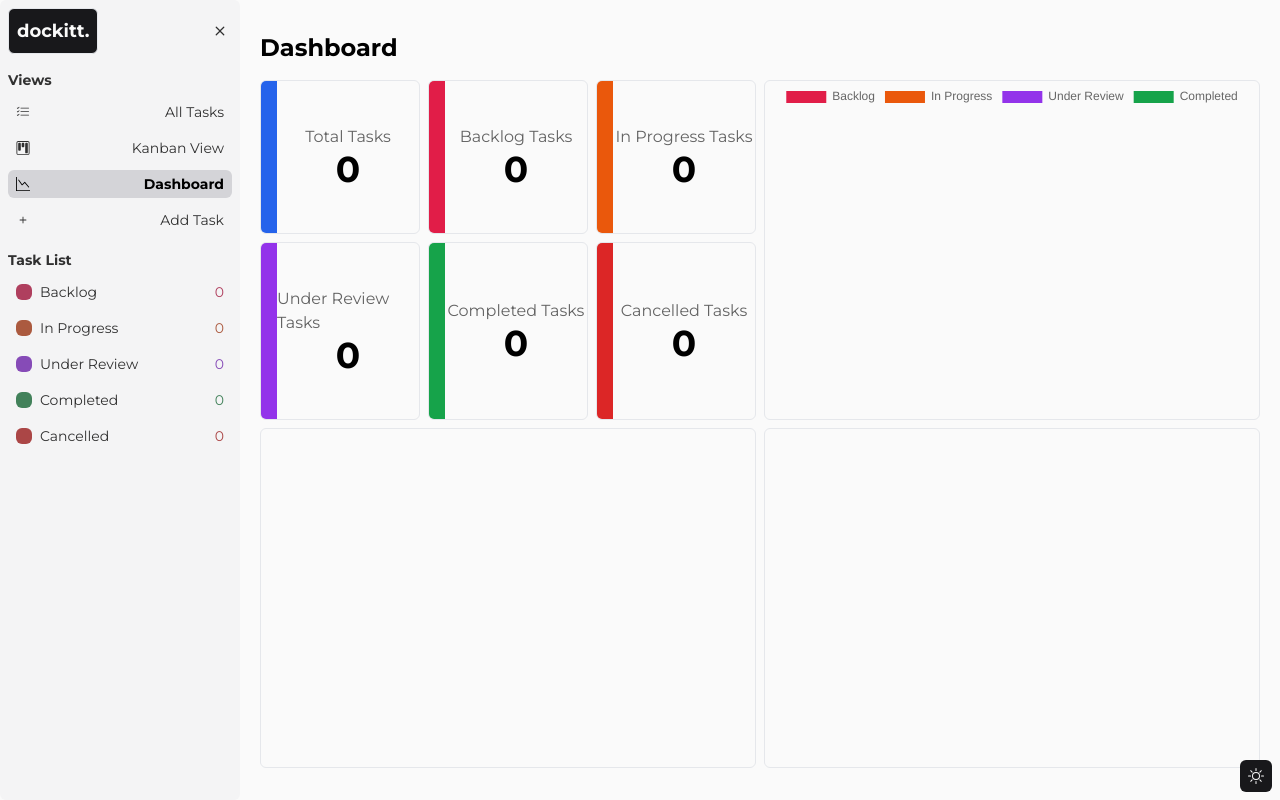
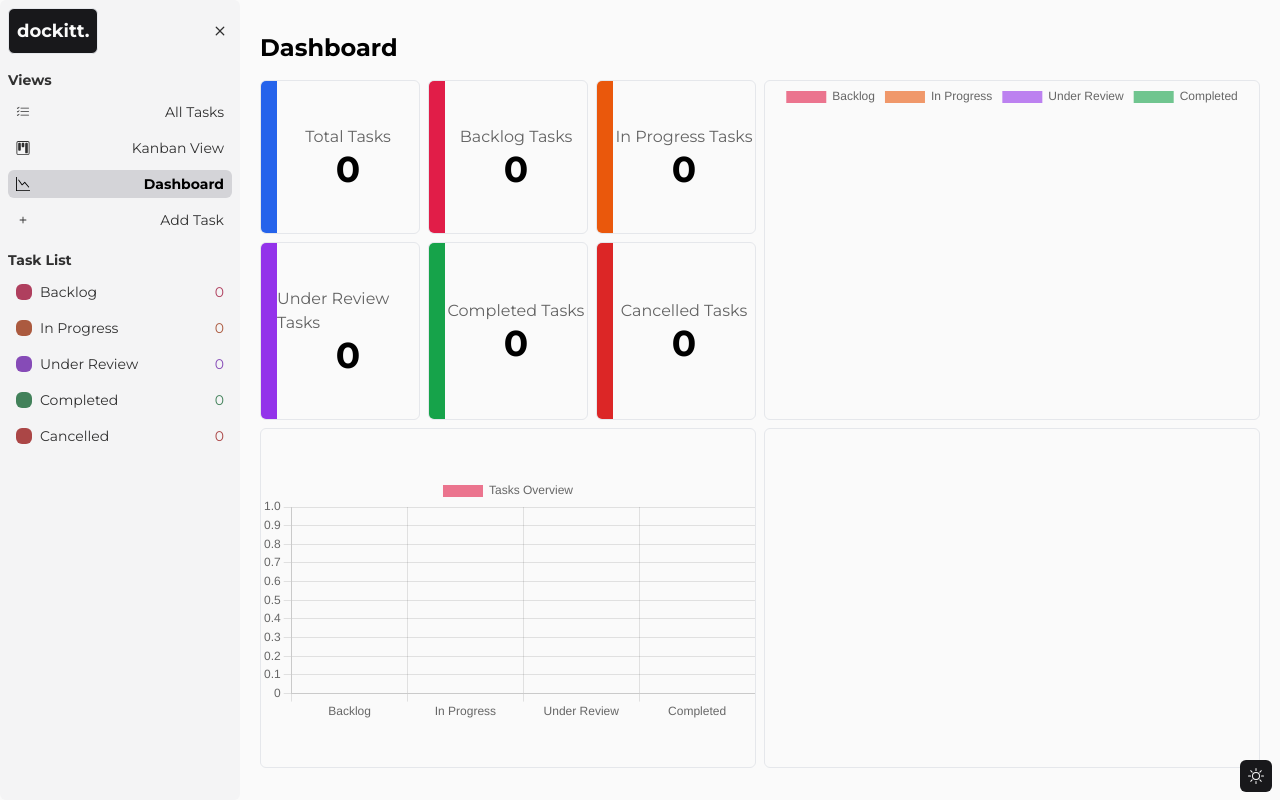
Before and after one commit to williamalowe/next-dockitt, a Next.js app: page /dashboard in a window 1280 px wide. Built offline with nearby package versions, Linux system fonts and the light colour scheme.

Commit message:
feat: add bar-chart component

```diff
--- a/src/app/dashboard/page.tsx
+++ b/src/app/dashboard/page.tsx
@@ -1,3 +1,4 @@
+import BarChart from "@/components/bar-chart";
 import DoughnutChart from "@/components/donut-chart";
 import Tally from "@/components/tally";
 
@@ -12,7 +13,9 @@ export default function Dashboard() {
         <div className="border rounded-md dark:border-zinc-800">
           <DoughnutChart />
         </div>
-        <div className="border rounded-md dark:border-zinc-800"></div>
+        <div className="border rounded-md dark:border-zinc-800 flex">
+          <BarChart />
+        </div>
         <div className="border rounded-md dark:border-zinc-800"></div>
       </div>
     </main>
--- /dev/null
+++ b/src/components/bar-chart.tsx
@@ -0,0 +1,75 @@
+"use client"
+
+import { useTask } from "@/context/task-context";
+import {
+  Chart as ChartJS,
+  CategoryScale,
+  LinearScale,
+  BarElement,
+  Title,
+  Tooltip,
+  Legend,
+} from "chart.js";
+
+import { Bar } from "react-chartjs-2";
+
+ChartJS.register(
+  CategoryScale,
+  LinearScale,
+  BarElement,
+  Title,
+  Tooltip,
+  Legend
+);
+
+const BarChart = () => {
+  const { tasks } = useTask();
+  const options = {
+    responsive: true,
+    plugins: {
+      legend: {
+        position: "top",
+      },
+      title: {
+        display: false,
+        text: "Chart.js Bar Chart",
+      },
+    },
+  };
+
+  const labels = ["Backlog", "In Progress", "Under Review", "Completed"];
+
+  const data = {
+    labels: labels,
+    datasets: [
+      {
+        label: "Tasks Overview",
+        data: [
+          tasks.filter((task) => task.status === "backlog").length,
+          tasks.filter((task) => task.status === "in progress").length,
+          tasks.filter((task) => task.status === "under review").length,
+          tasks.filter((task) => task.status === "completed").length,
+        ],
+        backgroundColor: [
+          '#e11d489a',
+          '#ea580c9a',
+          '#9333ea9a',
+          '#16a34a9a'
+        ],
+        borderColor: [
+          '#e11d48',
+          '#ea580c',
+          '#9333ea',
+          '#16a34a'
+        ],
+      },
+    ],
+  };
+  return (
+    <div className="flex-1 flex items-center justify-center">
+      <Bar options={options} data={data} />
+    </div>
+  );
+};
+
+export default BarChart;
--- a/src/components/donut-chart.tsx
+++ b/src/components/donut-chart.tsx
@@ -21,10 +21,10 @@ const DoughnutChart = () => {
           tasks.filter((task) => task.status === "completed").length,
         ],
         backgroundColor: [
-          '#e11d48',
-          '#ea580c',
-          '#9333ea',
-          '#16a34a'
+          '#e11d489a',
+          '#ea580c9a',
+          '#9333ea9a',
+          '#16a34a9a'
         ],
         borderWidth: 0,
         hoverOffset: 10
```
